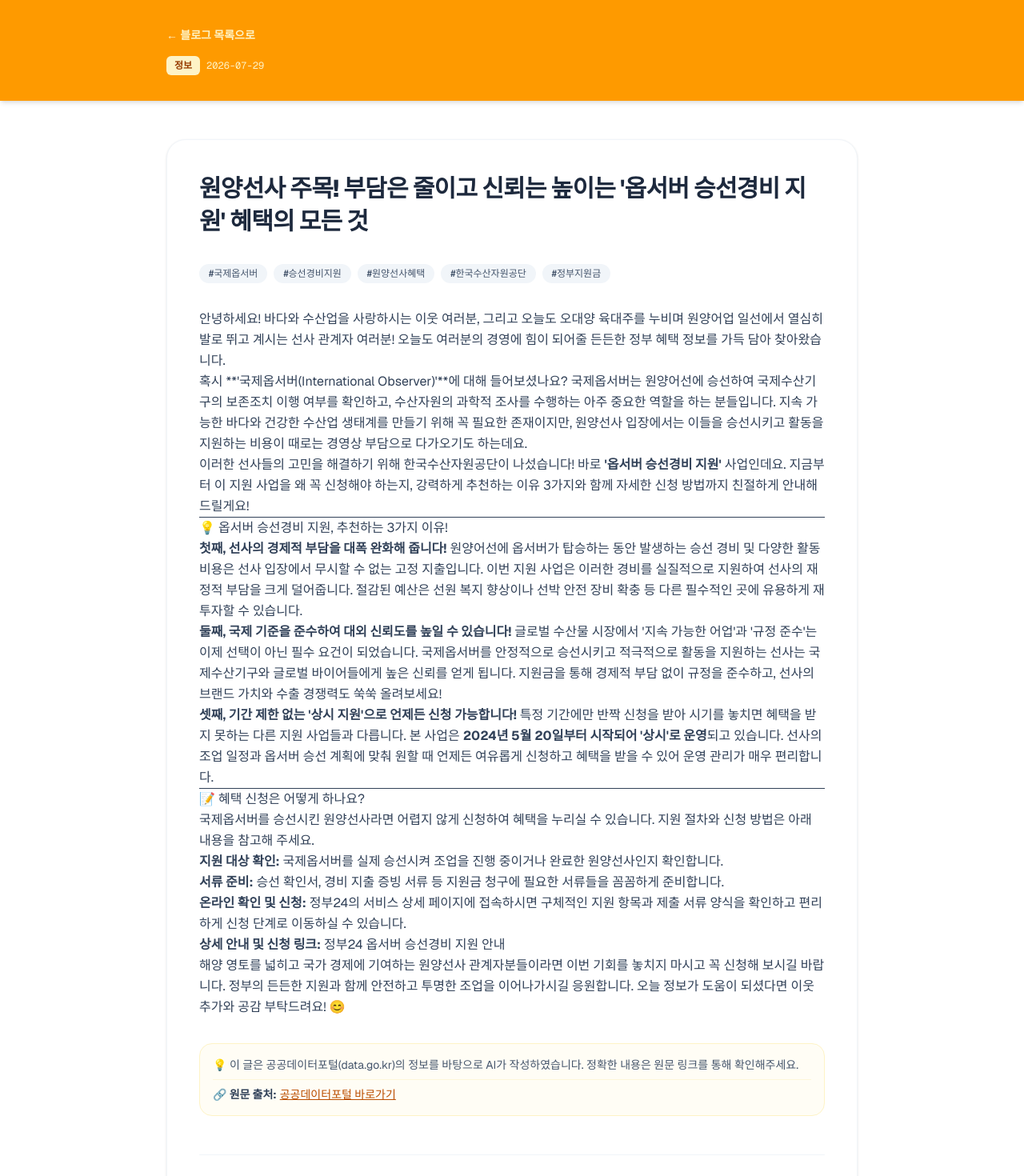
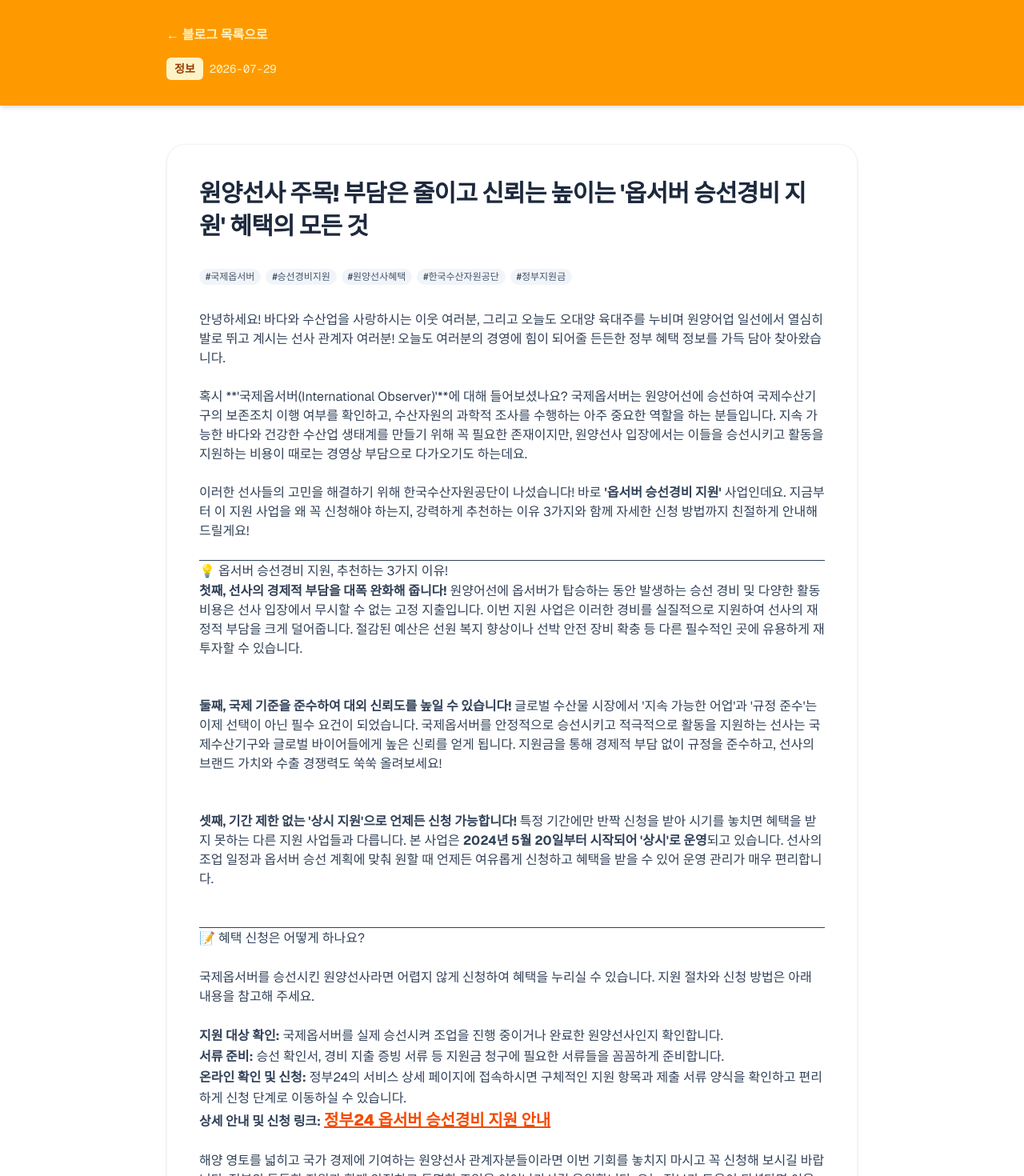
Before and after one commit to annbadawin-ship-it/my-city-info, a Next.js app: page /blog/2026-07-29-observer-support in a window 1280 px wide. Shown: the top 1470 px of the page at 80% size. Built offline with nearby package versions, Linux system fonts and the light colour scheme.

Commit message:
UI: 블로그 상세 화면 폰트 및 본문 스타일 커스텀 개선

```diff
--- a/src/app/blog/[slug]/page.tsx
+++ b/src/app/blog/[slug]/page.tsx
@@ -4,6 +4,20 @@ import ReactMarkdown from "react-markdown";
 import remarkGfm from "remark-gfm";
 import { getPostData, getSortedPostsData } from "@/lib/posts";
 import { Metadata } from "next";
+import React from "react";
+
+// React children에서 순수 텍스트만 추출하는 헬퍼 함수
+function getTextContent(children: React.ReactNode): string {
+  if (!children) return "";
+  if (typeof children === "string") return children;
+  if (Array.isArray(children)) {
+    return children.map(getTextContent).join("");
+  }
+  if (typeof children === "object" && children !== null && "props" in children) {
+    return getTextContent((children as any).props.children);
+  }
+  return "";
+}
 
 export async function generateMetadata({ params }: PageProps): Promise<Metadata> {
   const { slug } = await params;
@@ -82,15 +96,15 @@ export default async function BlogDetailPage({ params }: PageProps) {
         <div className="max-w-4xl mx-auto px-4 py-6 sm:py-8">
           <Link
             href="/blog"
-            className="inline-flex items-center text-sm font-semibold text-amber-100 hover:text-white transition gap-1 mb-2"
+            className="inline-flex items-center text-base font-semibold text-amber-100 hover:text-white transition gap-1 mb-2"
           >
             ← 블로그 목록으로
           </Link>
           <div className="flex items-center gap-2 mt-2">
-            <span className="text-xs font-bold px-2.5 py-1 rounded-md bg-amber-100 text-amber-800">
+            <span className="text-sm font-bold px-2.5 py-1 rounded-md bg-amber-100 text-amber-800">
               {post.category || "블로그 소식"}
             </span>
-            <span className="text-xs text-amber-100 font-mono">{post.date}</span>
+            <span className="text-sm text-amber-100 font-mono">{post.date}</span>
           </div>
         </div>
       </header>
@@ -105,11 +119,11 @@ export default async function BlogDetailPage({ params }: PageProps) {
 
           {/* 태그 */}
           {post.tags.length > 0 && (
-            <div className="flex flex-wrap gap-2 mb-8">
+            <div className="flex flex-wrap gap-1.5 mb-8">
               {post.tags.map((tag) => (
                 <span
                   key={tag}
-                  className="bg-slate-100 text-slate-600 text-xs px-3 py-1 rounded-full font-medium"
+                  className="bg-slate-100 text-slate-600 text-xs px-2 py-0.5 rounded-full font-medium"
                 >
                   #{tag}
                 </span>
@@ -119,13 +133,67 @@ export default async function BlogDetailPage({ params }: PageProps) {
 
           {/* 마크다운 본문 */}
           <div className="prose prose-amber max-w-none text-slate-700 leading-relaxed">
-            <ReactMarkdown remarkPlugins={[remarkGfm]}>
+            <ReactMarkdown
+              remarkPlugins={[remarkGfm]}
+              components={{
+                p: ({ node, children, ...props }) => {
+                  const textContent = getTextContent(children);
+
+                  // 1. ◆ 타이틀 문구 : 폰트 사이즈 - 3포인트 크게, 볼드 표기 (text-xl 적용)
+                  if (textContent.trim().startsWith("◆")) {
+                    return (
+                      <p className="text-xl font-bold text-slate-900 mt-8 mb-4" {...props}>
+                        {children}
+                      </p>
+                    );
+                  }
+
+                  // 2. 상세 안내 및 신청 링크 문구 : 폰트 사이즈 - 3포인트 크게, 볼드 표기, 컬러(주황색)로 표기
+                  if (textContent.includes("상세 안내 및 신청 링크") || textContent.includes("신청 링크")) {
+                    return (
+                      <p className="text-xl font-extrabold text-orange-600 mt-8 mb-6" {...props}>
+                        {children}
+                      </p>
+                    );
+                  }
+
+                  // 3. 첫째, 둘째, 셋째 문단 후 아래 빈 간격 넣기 (mb-12 적용)
+                  if (/^(첫째|둘째|셋째)/.test(textContent.trim())) {
+                    return (
+                      <p className="mb-12 text-base" {...props}>
+                        {children}
+                      </p>
+                    );
+                  }
+
+                  // 4. 일반 문단 사이 위/아래 빈 간격 넣기 (기본 mt-6 mb-6 으로 넓게 배치)
+                  return (
+                    <p className="my-6 text-base" {...props}>
+                      {children}
+                    </p>
+                  );
+                },
+                a: ({ node, children, ...props }) => {
+                  // 상세 안내 및 신청 링크 문구 내의 a 태그 폰트도 함께 3포인트 크게, 볼드 표기
+                  return (
+                    <a
+                      className="text-xl font-extrabold text-orange-600 hover:text-orange-800 underline inline-block"
+                      target="_blank"
+                      rel="noopener noreferrer"
+                      {...props}
+                    >
+                      {children}
+                    </a>
+                  );
+                }
+              }}
+            >
               {post.content}
             </ReactMarkdown>
           </div>
 
           {/* AI 생성 안내 및 출처 링크 추가 */}
-          <div className="mt-8 p-4 bg-amber-50/50 rounded-2xl border border-amber-100 text-xs sm:text-sm text-slate-600 space-y-2">
+          <div className="mt-12 p-4 bg-amber-50/50 rounded-2xl border border-amber-100 text-xs sm:text-sm text-slate-600 space-y-2">
             <p>💡 이 글은 공공데이터포털(data.go.kr)의 정보를 바탕으로 AI가 작성하였습니다. 정확한 내용은 원문 링크를 통해 확인해주세요.</p>
             {post.slug && (
               <div className="pt-2 border-t border-amber-100/60 flex items-center gap-1">
@@ -138,7 +206,7 @@ export default async function BlogDetailPage({ params }: PageProps) {
                   }
                   target="_blank"
                   rel="noopener noreferrer"
-                  className="text-amber-700 hover:text-amber-900 underline font-medium"
+                  className="text-amber-700 hover:text-amber-900 underline font-medium text-xs sm:text-sm inline"
                 >
                   공공데이터포털 바로가기
                 </a>
```
